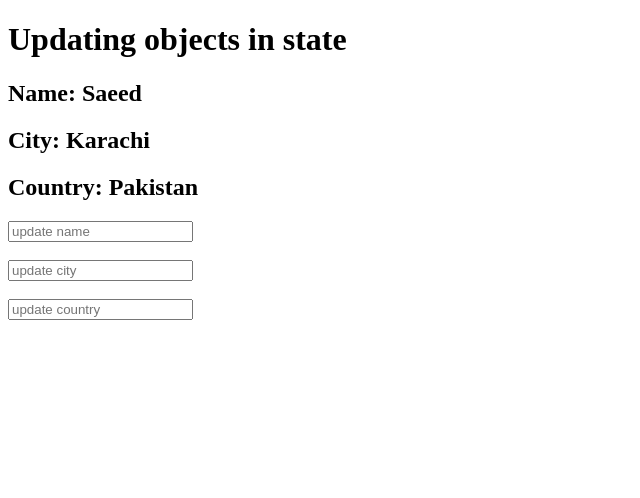
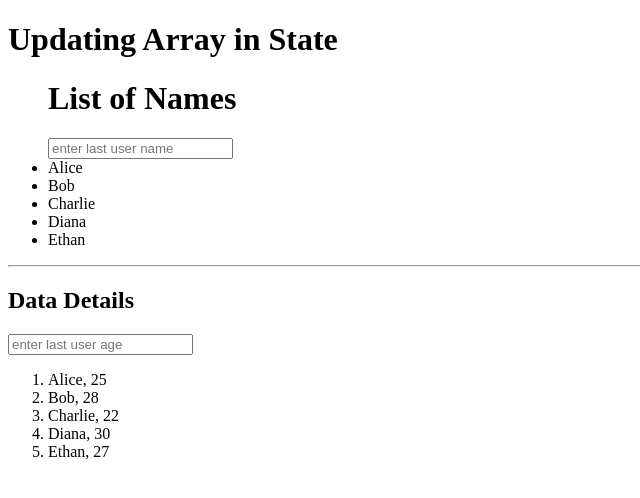
Before and after one commit to saeedali780/learn-react, a React (Vite) app: page / in a window 1280 px wide. Shown: the top 498 px of the page, without its empty margins (0-640 px from the left). Built offline with nearby package versions, Linux system fonts and the light colour scheme.

Commit message:
Updating Array in State

```diff
--- a/src/App.jsx
+++ b/src/App.jsx
@@ -1,36 +1,52 @@
-import React from 'react'
-import { useState } from 'react'
+import React, { useState } from 'react';
 
 const App = () => {
-  const [data,setData]= useState({
-    name:"Saeed",
-    address:{
-      city:"Karachi",
-      country:"Pakistan",
-    }
-  });
-  const handleName = (name)=>{
-    console.log(name);
-    data.name = name
-    setData({...data})
+  const [data, setData] = useState([
+    'Alice',
+    'Bob',
+    'Charlie',
+    'Diana',
+    'Ethan'
+  ]);
+  const [dataDetails,setDataDetails] = useState([
+    { id: 1, name: 'Alice', age: 25 },
+    { id: 2, name: 'Bob', age: 28 },
+    { id: 3, name: 'Charlie', age: 22 },
+    { id: 4, name: 'Diana', age: 30 },
+    { id: 5, name: 'Ethan', age: 27 }
+  ]);
+
+  const handleNameChange = (name)=>{
+    data[data.length -1]=name;
+    setData([...data]);
   }
-  const handleCity = (city)=>{
-    data.address.city= city
-    setData({...data,address:{...data.address,city}})
+  console.log("Before",dataDetails);
+  const handleAgeChange = (age)=>{
+    age = parseInt(age);
+    dataDetails[dataDetails.length -1].age=age;
+    setDataDetails([...dataDetails]);
+    console.log("After",dataDetails);
+
   }
-  const handleCounty = (country)=>{
-    data.address.country= country
-    setData({...data,address:{...data.address,country}})
-  }
+
   return (
     <div>
-      <h1>Updating objects in state</h1>
-      <h2>Name: {data.name}</h2>
-      <h2>City: {data.address.city}</h2>
-      <h2>Country: {data.address.country}</h2>
-      <input type="text" onChange={(e)=>handleName(e.target.value)} placeholder='update name'/><br/><br/>
-      <input type="text" onChange={(e)=>handleCity(e.target.value)} placeholder='update city'/><br/><br/>
-      <input type="text" onChange={(e)=>handleCounty(e.target.value)} placeholder='update country'/><br/>
+      <h1>Updating Array in State</h1>
+      <ul>
+        <h1>List of Names</h1>
+        <input type="text" onChange={(e)=>handleNameChange(e.target.value)} placeholder='enter last user name' />
+        {data.map((name, index) => (
+          <li key={index}>{name}</li>
+        ))}
+      </ul>
+      <hr />
+      <h2>Data Details</h2>
+      <input type="text" onChange={(e)=>handleAgeChange(e.target.value)} placeholder='enter last user age' />
+      <ol>
+        {dataDetails.map((item) => (
+          <li key={item.id}> {item.name}, {item.age}</li>
+        ))}
+      </ol>
     </div>
   )
 }
```
